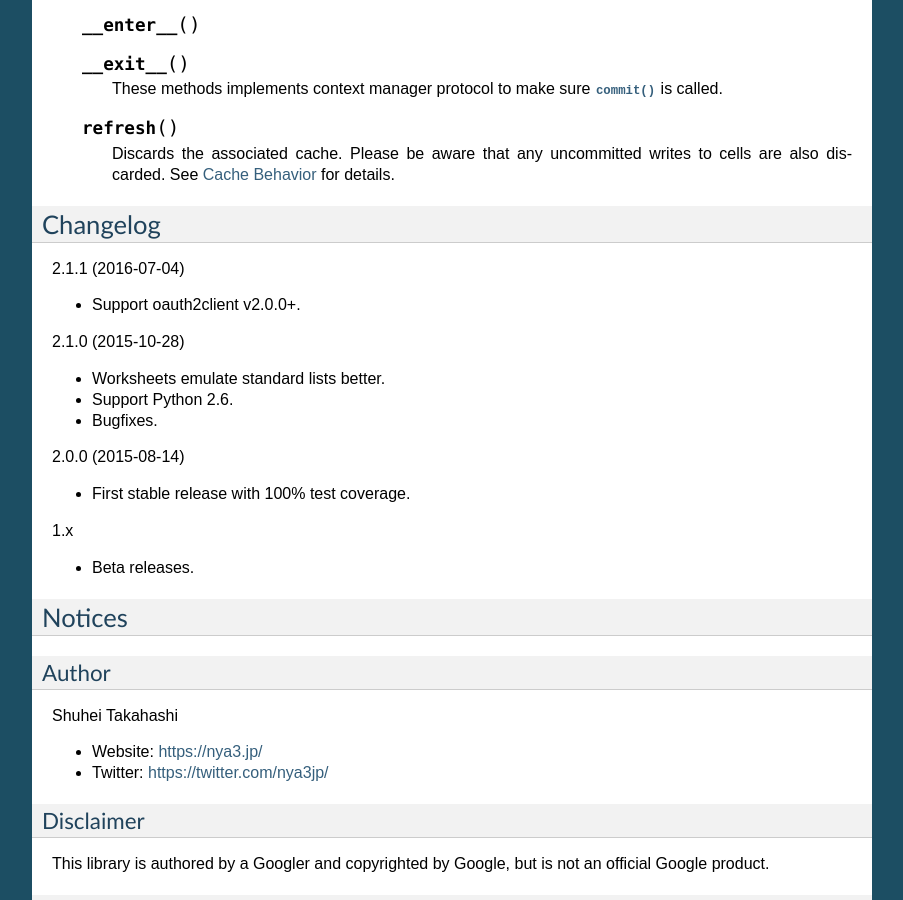
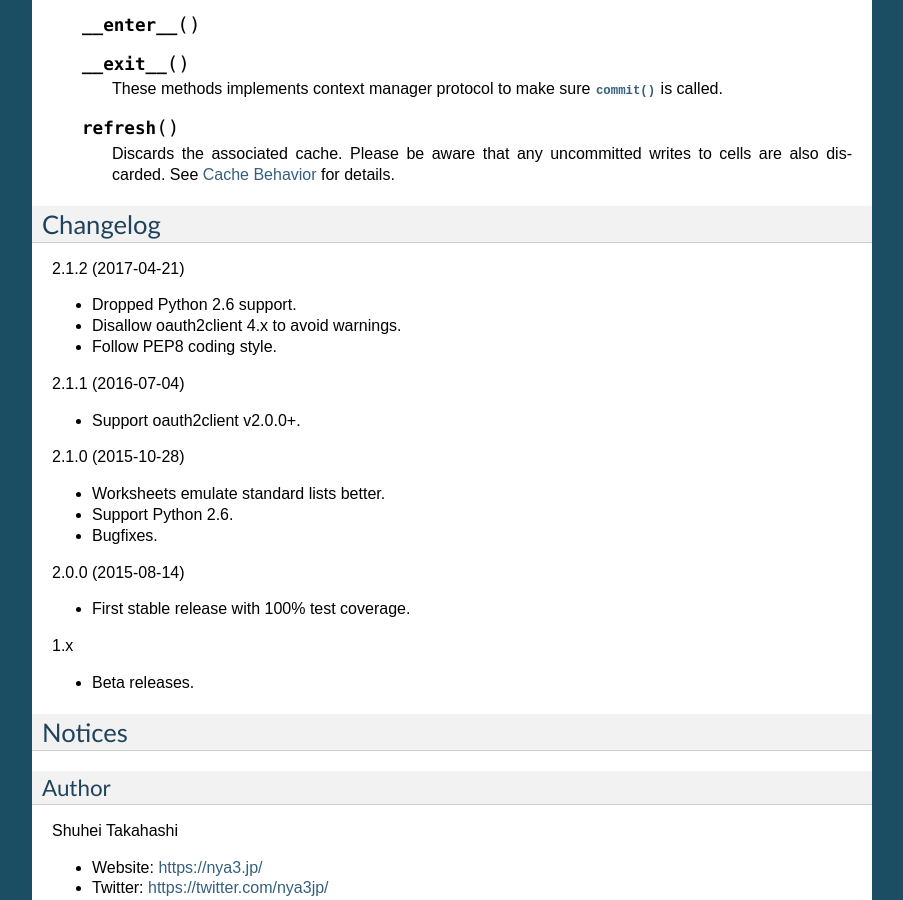
Before and after one commit to google/hyou, a Sphinx documentation site: the page built from docs/index.rst, in a window 1280 px wide and 900 px high, scrolled down 6707 px. Shown: the whole window, without its empty margins (198-1101 px from the left). Built offline with Sphinx 7.4.7, drawn with Linux system fonts in a browser that asks for light colours.

```diff
--- a/docs/index.rst
+++ b/docs/index.rst
@@ -401,6 +401,12 @@ API Reference
 Changelog
 ---------
 
+2.1.2 (2017-04-21)
+
+- Dropped Python 2.6 support.
+- Disallow oauth2client 4.x to avoid warnings.
+- Follow PEP8 coding style.
+
 2.1.1 (2016-07-04)
 
 - Support oauth2client v2.0.0+.
```
Also changed, not shown: CHANGELOG.md (added, +26 -0 lines).
